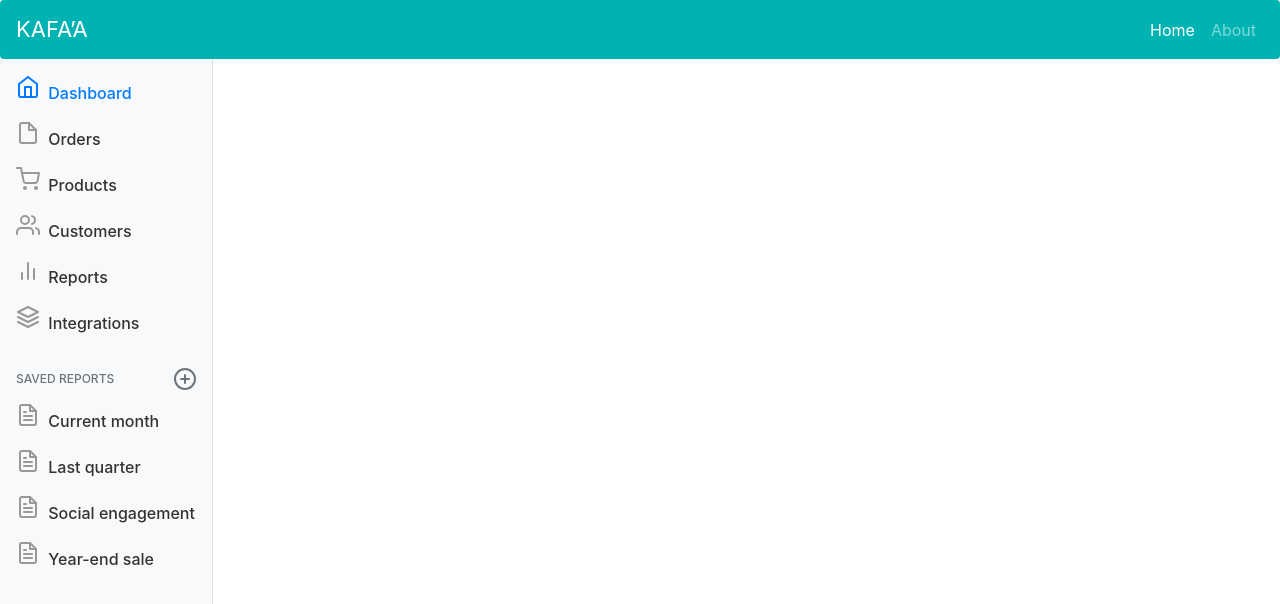
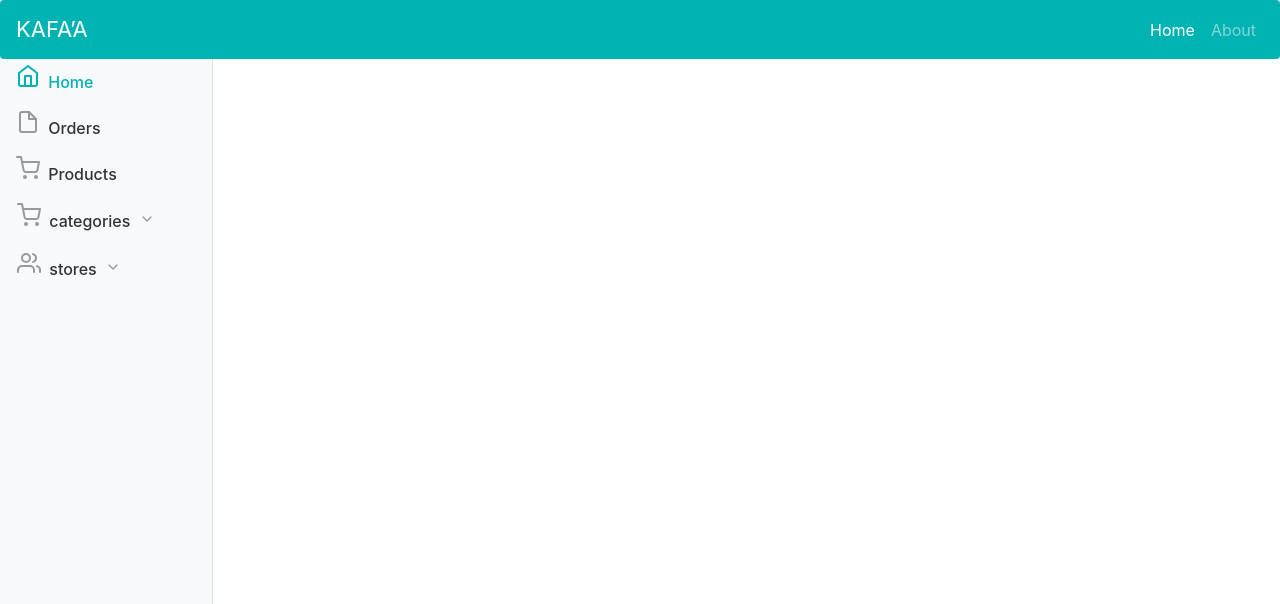
Before and after one commit to shehabeldeen555/angular, an Angular app: page /Products in a window 1280 px wide. Shown: the top 604 px of the page. Built offline with nearby package versions, Linux system fonts and the light colour scheme.

Commit message:
customer sidebar

```diff
--- a/src/app/app-routing.module.ts
+++ b/src/app/app-routing.module.ts
@@ -16,7 +16,8 @@ const routes: Routes = [
   { path : 'Products' , component: ProductComponent },
   { path : 'addProduct' , component: AddProductComponent},
   { path : 'Customer' , component: CustomerComponent},
-  { path : 'addBrand' , component: AddBrandComponent}
+  { path : 'addBrand' , component: AddBrandComponent},
+  { path : 'home' , component: HomeComponent}
 
 ];
 
--- a/src/app/app.component.css
+++ b/src/app/app.component.css
@@ -0,0 +1,6 @@
+.sticky-top {
+    position: -webkit-sticky;
+    position: sticky;
+    top: 0;
+    z-index: 1020;
+}
--- a/src/app/app.component.html
+++ b/src/app/app.component.html
@@ -1,13 +1,13 @@
-<nav class="navbar navbar-expand-lg navbar-dark navbar-fixed-top rounded" style="background-color: #00b3b3;">
+<nav class="navbar navbar-expand-lg navbar-dark sticky-top flex-md-nowrap rounded" style="background-color: #00b3b3;">
     <button class="navbar-toggler" type="button" data-toggle="collapse" data-target="#navbarTogglerDemo01" aria-controls="navbarTogglerDemo01"
         aria-expanded="false" aria-label="Toggle navigation">
         <span class="navbar-toggler-icon"></span>
     </button>
-    <a class="navbar-brand" href="index.html" style="font-size: 22px;">KAFA’A</a>
+    <a class="navbar-brand" routerLink="/home" style="font-size: 22px;">KAFA’A</a>
     <div class="collapse navbar-collapse" id="navbarTogglerDemo01">
         <ul class="navbar-nav ml-auto">
             <li class="nav-item active">
-                <a class="nav-link" href="index.html">Home
+                <a class="nav-link" routerLink="/home">Home
                     <span class="sr-only">(current)</span>
                 </a>
             </li>
--- a/src/app/product/product.component.css
+++ b/src/app/product/product.component.css
@@ -1,5 +1,5 @@
 .sidebar {
-    position: relative;
+  position: fixed;
   top: 0;
   bottom: 0;
   left: 0;
@@ -29,7 +29,7 @@
 }
 
 .sidebar .nav-link.active {
-    color: #007bff;
+  color: #00b3b3;
 }
 
 .sidebar .nav-link:hover .feather,
@@ -62,8 +62,8 @@
 
 .form-control-dark {
   color: #fff;
-    background-color: rgba(255, 255, 255, .1);
-    border-color: rgba(255, 255, 255, .1);
+  background-color: rgba(173, 149, 149, 0.1);
+  border-color: rgba(182, 163, 163, 0.1);
 }
 
 .form-control-dark:focus {
--- a/src/app/product/product.component.html
+++ b/src/app/product/product.component.html
@@ -1,4 +1,3 @@
-
 <div class="container-fluid">
     <div class="row">
         <nav class="col-md-2 d-none d-md-block bg-light sidebar">
@@ -6,74 +5,153 @@
                 <ul class="nav flex-column">
                     <li class="nav-item">
                         <a class="nav-link active" href="#">
-                    <svg xmlns="http://www.w3.org/2000/svg" width="24" height="24" viewBox="0 0 24 24" fill="none" stroke="currentColor" stroke-width="2" stroke-linecap="round" stroke-linejoin="round" class="feather feather-home"><path d="M3 9l9-7 9 7v11a2 2 0 0 1-2 2H5a2 2 0 0 1-2-2z"></path><polyline points="9 22 9 12 15 12 15 22"></polyline></svg>
-                    Dashboard <span class="sr-only">(current)</span>
+                            <svg xmlns="http://www.w3.org/2000/svg" width="24" height="24" viewBox="0 0 24 24" fill="none" stroke="currentColor" stroke-width="2"
+                                stroke-linecap="round" stroke-linejoin="round" class="feather feather-home">
+                                <path d="M3 9l9-7 9 7v11a2 2 0 0 1-2 2H5a2 2 0 0 1-2-2z"></path>
+                                <polyline points="9 22 9 12 15 12 15 22"></polyline>
+                            </svg>
+                            Home
+                            <span class="sr-only">(current)</span>
                         </a>
                     </li>
                     <li class="nav-item">
                         <a class="nav-link" href="#">
-                    <svg xmlns="http://www.w3.org/2000/svg" width="24" height="24" viewBox="0 0 24 24" fill="none" stroke="currentColor" stroke-width="2" stroke-linecap="round" stroke-linejoin="round" class="feather feather-file"><path d="M13 2H6a2 2 0 0 0-2 2v16a2 2 0 0 0 2 2h12a2 2 0 0 0 2-2V9z"></path><polyline points="13 2 13 9 20 9"></polyline></svg>
+                            <svg xmlns="http://www.w3.org/2000/svg" width="24" height="24" viewBox="0 0 24 24" fill="none" stroke="currentColor" stroke-width="2"
+                                stroke-linecap="round" stroke-linejoin="round" class="feather feather-file">
+                                <path d="M13 2H6a2 2 0 0 0-2 2v16a2 2 0 0 0 2 2h12a2 2 0 0 0 2-2V9z"></path>
+                                <polyline points="13 2 13 9 20 9"></polyline>
+                            </svg>
                             Orders
                         </a>
                     </li>
                     <li class="nav-item">
-                  <a class="nav-link" href="#">
-                    <svg xmlns="http://www.w3.org/2000/svg" width="24" height="24" viewBox="0 0 24 24" fill="none" stroke="currentColor" stroke-width="2" stroke-linecap="round" stroke-linejoin="round" class="feather feather-shopping-cart"><circle cx="9" cy="21" r="1"></circle><circle cx="20" cy="21" r="1"></circle><path d="M1 1h4l2.68 13.39a2 2 0 0 0 2 1.61h9.72a2 2 0 0 0 2-1.61L23 6H6"></path></svg>
+                        <a class="nav-link" routerLink="/Customer">
+                            <svg xmlns="http://www.w3.org/2000/svg" width="24" height="24" viewBox="0 0 24 24" fill="none" stroke="currentColor" stroke-width="2"
+                                stroke-linecap="round" stroke-linejoin="round" class="feather feather-shopping-cart">
+                                <circle cx="9" cy="21" r="1"></circle>
+                                <circle cx="20" cy="21" r="1"></circle>
+                                <path d="M1 1h4l2.68 13.39a2 2 0 0 0 2 1.61h9.72a2 2 0 0 0 2-1.61L23 6H6"></path>
+                            </svg>
                             Products
                         </a>
                     </li>
                     <li class="nav-item">
-                  <a class="nav-link" href="#">
-                    <svg xmlns="http://www.w3.org/2000/svg" width="24" height="24" viewBox="0 0 24 24" fill="none" stroke="currentColor" stroke-width="2" stroke-linecap="round" stroke-linejoin="round" class="feather feather-users"><path d="M17 21v-2a4 4 0 0 0-4-4H5a4 4 0 0 0-4 4v2"></path><circle cx="9" cy="7" r="4"></circle><path d="M23 21v-2a4 4 0 0 0-3-3.87"></path><path d="M16 3.13a4 4 0 0 1 0 7.75"></path></svg>
-                    Customers
+                        <a class="nav-link btn" data-toggle="collapse" href="#multiCollapse1" role="button" aria-expanded="false" aria-controls="multiCollapseExample1"
+                            style="text-align:left;">
+                            <svg xmlns="http://www.w3.org/2000/svg" width="24" height="24" viewBox="0 0 24 24" fill="none" stroke="currentColor" stroke-width="2"
+                                stroke-linecap="round" stroke-linejoin="round" class="feather feather-shopping-cart">
+                                <circle cx="9" cy="21" r="1"></circle>
+                                <circle cx="20" cy="21" r="1"></circle>
+                                <path d="M1 1h4l2.68 13.39a2 2 0 0 0 2 1.61h9.72a2 2 0 0 0 2-1.61L23 6H6"></path>
+                            </svg>
+                            categories
+                            <svg xmlns="http://www.w3.org/2000/svg" width="24" height="16" viewBox="0 0 24 24" fill="none" stroke="currentColor" stroke-width="2"
+                                stroke-linecap="round" stroke-linejoin="round" class="feather feather-chevron-down">
+                                <polyline points="6 9 12 15 18 9" />
+                            </svg>
                         </a>
+                        <div class="collapse multi-collapse" id="multiCollapse1">
+                            <ul>
+
+                            </ul>
+                        </div>
                     </li>
                     <li class="nav-item">
+                        <a class="nav-link btn" data-toggle="collapse" href="#multiCollapse2" role="button" aria-expanded="false" aria-controls="multiCollapseExample1"
+                            style="text-align:left;">
+                            <svg xmlns="http://www.w3.org/2000/svg" width="24" height="24" viewBox="0 0 24 24" fill="none" stroke="currentColor" stroke-width="2"
+                                stroke-linecap="round" stroke-linejoin="round" class="feather feather-users">
+                                <path d="M17 21v-2a4 4 0 0 0-4-4H5a4 4 0 0 0-4 4v2"></path>
+                                <circle cx="9" cy="7" r="4"></circle>
+                                <path d="M23 21v-2a4 4 0 0 0-3-3.87"></path>
+                                <path d="M16 3.13a4 4 0 0 1 0 7.75"></path>
+                            </svg>
+                            stores
+                            <svg xmlns="http://www.w3.org/2000/svg" width="24" height="16" viewBox="0 0 24 24" fill="none" stroke="currentColor" stroke-width="2"
+                                stroke-linecap="round" stroke-linejoin="round" class="feather feather-chevron-down">
+                                <polyline points="6 9 12 15 18 9" />
+                            </svg>
+                        </a>
+                        <div class="collapse multi-collapse" id="multiCollapse2">
+                            <ul>
+
+                            </ul>
+                        </div>
+                    </li>
+                    <!--  <li class="nav-item">
                   <a class="nav-link" href="#">
                     <svg xmlns="http://www.w3.org/2000/svg" width="24" height="24" viewBox="0 0 24 24" fill="none" stroke="currentColor" stroke-width="2" stroke-linecap="round" stroke-linejoin="round" class="feather feather-bar-chart-2"><line x1="18" y1="20" x2="18" y2="10"></line><line x1="12" y1="20" x2="12" y2="4"></line><line x1="6" y1="20" x2="6" y2="14"></line></svg>
                     Reports
                   </a>
-                </li>
-                <li class="nav-item">
-                  <a class="nav-link" href="#">
-                    <svg xmlns="http://www.w3.org/2000/svg" width="24" height="24" viewBox="0 0 24 24" fill="none" stroke="currentColor" stroke-width="2" stroke-linecap="round" stroke-linejoin="round" class="feather feather-layers"><polygon points="12 2 2 7 12 12 22 7 12 2"></polygon><polyline points="2 17 12 22 22 17"></polyline><polyline points="2 12 12 17 22 12"></polyline></svg>
-                    Integrations
-                  </a>
-                </li>
+                </li> -->
+
                 </ul>
 
-              <h6 class="sidebar-heading d-flex justify-content-between align-items-center px-3 mt-4 mb-1 text-muted">
+                <!-- <h6 class="sidebar-heading d-flex justify-content-between align-items-center px-3 mt-4 mb-1 text-muted">
                     <span>Saved reports</span>
                     <a class="d-flex align-items-center text-muted" href="#">
-                  <svg xmlns="http://www.w3.org/2000/svg" width="24" height="24" viewBox="0 0 24 24" fill="none" stroke="currentColor" stroke-width="2" stroke-linecap="round" stroke-linejoin="round" class="feather feather-plus-circle"><circle cx="12" cy="12" r="10"></circle><line x1="12" y1="8" x2="12" y2="16"></line><line x1="8" y1="12" x2="16" y2="12"></line></svg>
+                        <svg xmlns="http://www.w3.org/2000/svg" width="24" height="24" viewBox="0 0 24 24" fill="none" stroke="currentColor" stroke-width="2"
+                            stroke-linecap="round" stroke-linejoin="round" class="feather feather-plus-circle">
+                            <circle cx="12" cy="12" r="10"></circle>
+                            <line x1="12" y1="8" x2="12" y2="16"></line>
+                            <line x1="8" y1="12" x2="16" y2="12"></line>
+                        </svg>
                     </a>
                 </h6>
                 <ul class="nav flex-column mb-2">
                     <li class="nav-item">
                         <a class="nav-link" href="#">
-                    <svg xmlns="http://www.w3.org/2000/svg" width="24" height="24" viewBox="0 0 24 24" fill="none" stroke="currentColor" stroke-width="2" stroke-linecap="round" stroke-linejoin="round" class="feather feather-file-text"><path d="M14 2H6a2 2 0 0 0-2 2v16a2 2 0 0 0 2 2h12a2 2 0 0 0 2-2V8z"></path><polyline points="14 2 14 8 20 8"></polyline><line x1="16" y1="13" x2="8" y2="13"></line><line x1="16" y1="17" x2="8" y2="17"></line><polyline points="10 9 9 9 8 9"></polyline></svg>
+                            <svg xmlns="http://www.w3.org/2000/svg" width="24" height="24" viewBox="0 0 24 24" fill="none" stroke="currentColor" stroke-width="2"
+                                stroke-linecap="round" stroke-linejoin="round" class="feather feather-file-text">
+                                <path d="M14 2H6a2 2 0 0 0-2 2v16a2 2 0 0 0 2 2h12a2 2 0 0 0 2-2V8z"></path>
+                                <polyline points="14 2 14 8 20 8"></polyline>
+                                <line x1="16" y1="13" x2="8" y2="13"></line>
+                                <line x1="16" y1="17" x2="8" y2="17"></line>
+                                <polyline points="10 9 9 9 8 9"></polyline>
+                            </svg>
                             Current month
                         </a>
                     </li>
                     <li class="nav-item">
                         <a class="nav-link" href="#">
-                    <svg xmlns="http://www.w3.org/2000/svg" width="24" height="24" viewBox="0 0 24 24" fill="none" stroke="currentColor" stroke-width="2" stroke-linecap="round" stroke-linejoin="round" class="feather feather-file-text"><path d="M14 2H6a2 2 0 0 0-2 2v16a2 2 0 0 0 2 2h12a2 2 0 0 0 2-2V8z"></path><polyline points="14 2 14 8 20 8"></polyline><line x1="16" y1="13" x2="8" y2="13"></line><line x1="16" y1="17" x2="8" y2="17"></line><polyline points="10 9 9 9 8 9"></polyline></svg>
+                            <svg xmlns="http://www.w3.org/2000/svg" width="24" height="24" viewBox="0 0 24 24" fill="none" stroke="currentColor" stroke-width="2"
+                                stroke-linecap="round" stroke-linejoin="round" class="feather feather-file-text">
+                                <path d="M14 2H6a2 2 0 0 0-2 2v16a2 2 0 0 0 2 2h12a2 2 0 0 0 2-2V8z"></path>
+                                <polyline points="14 2 14 8 20 8"></polyline>
+                                <line x1="16" y1="13" x2="8" y2="13"></line>
+                                <line x1="16" y1="17" x2="8" y2="17"></line>
+                                <polyline points="10 9 9 9 8 9"></polyline>
+                            </svg>
                             Last quarter
                         </a>
                     </li>
                     <li class="nav-item">
                         <a class="nav-link" href="#">
-                    <svg xmlns="http://www.w3.org/2000/svg" width="24" height="24" viewBox="0 0 24 24" fill="none" stroke="currentColor" stroke-width="2" stroke-linecap="round" stroke-linejoin="round" class="feather feather-file-text"><path d="M14 2H6a2 2 0 0 0-2 2v16a2 2 0 0 0 2 2h12a2 2 0 0 0 2-2V8z"></path><polyline points="14 2 14 8 20 8"></polyline><line x1="16" y1="13" x2="8" y2="13"></line><line x1="16" y1="17" x2="8" y2="17"></line><polyline points="10 9 9 9 8 9"></polyline></svg>
+                            <svg xmlns="http://www.w3.org/2000/svg" width="24" height="24" viewBox="0 0 24 24" fill="none" stroke="currentColor" stroke-width="2"
+                                stroke-linecap="round" stroke-linejoin="round" class="feather feather-file-text">
+                                <path d="M14 2H6a2 2 0 0 0-2 2v16a2 2 0 0 0 2 2h12a2 2 0 0 0 2-2V8z"></path>
+                                <polyline points="14 2 14 8 20 8"></polyline>
+                                <line x1="16" y1="13" x2="8" y2="13"></line>
+                                <line x1="16" y1="17" x2="8" y2="17"></line>
+                                <polyline points="10 9 9 9 8 9"></polyline>
+                            </svg>
                             Social engagement
                         </a>
                     </li>
                     <li class="nav-item">
                         <a class="nav-link" href="#">
-                    <svg xmlns="http://www.w3.org/2000/svg" width="24" height="24" viewBox="0 0 24 24" fill="none" stroke="currentColor" stroke-width="2" stroke-linecap="round" stroke-linejoin="round" class="feather feather-file-text"><path d="M14 2H6a2 2 0 0 0-2 2v16a2 2 0 0 0 2 2h12a2 2 0 0 0 2-2V8z"></path><polyline points="14 2 14 8 20 8"></polyline><line x1="16" y1="13" x2="8" y2="13"></line><line x1="16" y1="17" x2="8" y2="17"></line><polyline points="10 9 9 9 8 9"></polyline></svg>
+                            <svg xmlns="http://www.w3.org/2000/svg" width="24" height="24" viewBox="0 0 24 24" fill="none" stroke="currentColor" stroke-width="2"
+                                stroke-linecap="round" stroke-linejoin="round" class="feather feather-file-text">
+                                <path d="M14 2H6a2 2 0 0 0-2 2v16a2 2 0 0 0 2 2h12a2 2 0 0 0 2-2V8z"></path>
+                                <polyline points="14 2 14 8 20 8"></polyline>
+                                <line x1="16" y1="13" x2="8" y2="13"></line>
+                                <line x1="16" y1="17" x2="8" y2="17"></line>
+                                <polyline points="10 9 9 9 8 9"></polyline>
+                            </svg>
                             Year-end sale
                         </a>
                     </li>
-              </ul>
+                </ul> -->
             </div>
         </nav>
     </div>
```
Lines whose indentation alone changed are shown as unchanged.
